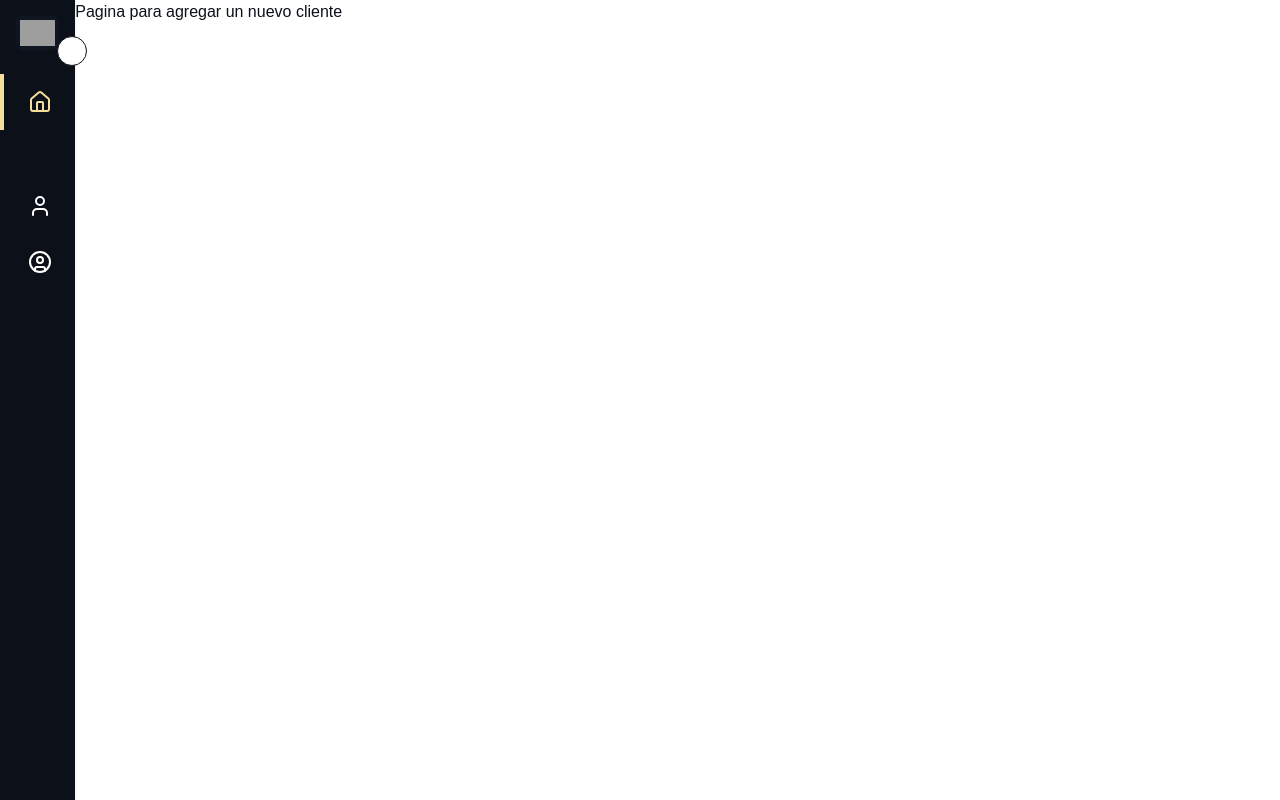
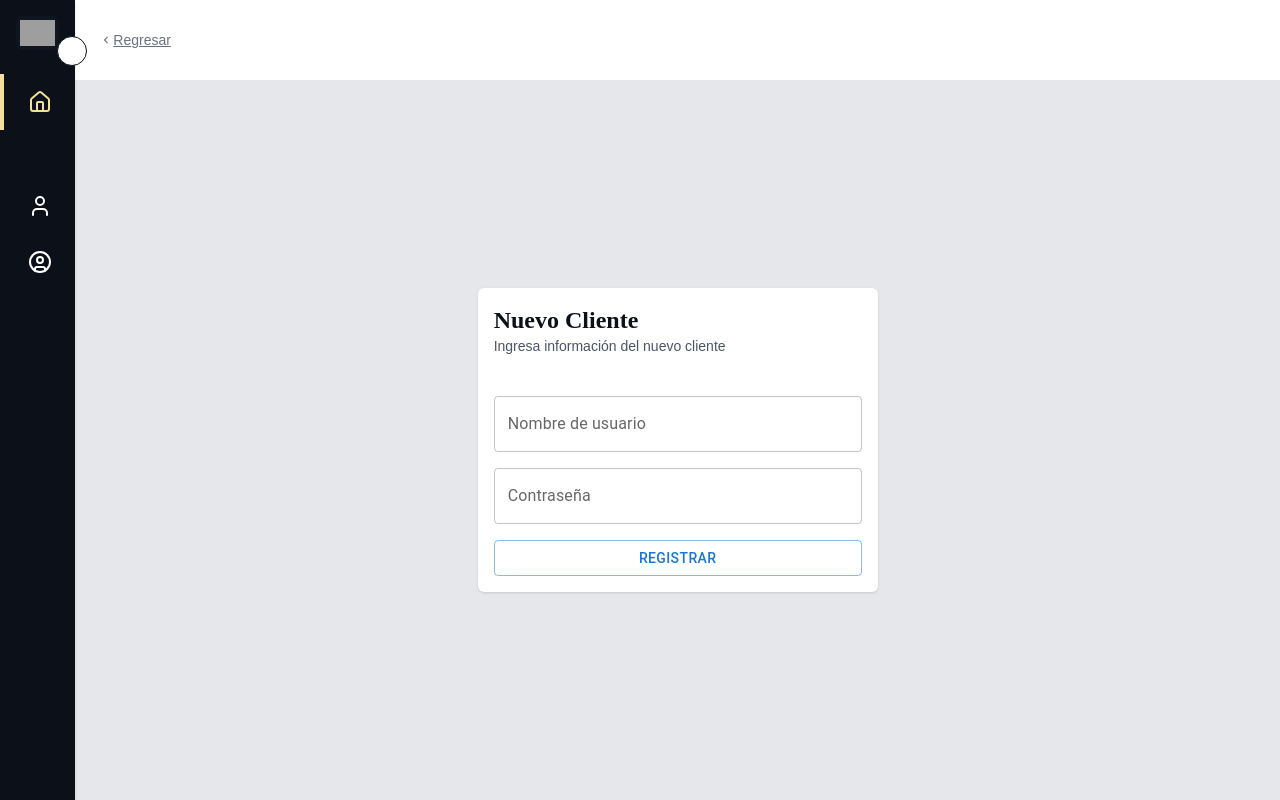
Before and after one commit to AlvaroCoder/dashboard-notaria-frontend, a Next.js app: page /dashboard/clientes/form-add in a window 1280 px wide. Built offline with nearby package versions, Linux system fonts and the light colour scheme; no server answers; grey boxes are pictures that could not be loaded; some icons are missing.

Commit message:
union con API del formulario de cliente

```diff
--- /dev/null
+++ b/src/app/dashboard/clientes/form-add/layout.js
@@ -0,0 +1,25 @@
+'use client'
+import { ChevronLeft } from '@mui/icons-material'
+import { ArrowLeft } from 'lucide-react'
+import { useRouter } from 'next/navigation'
+import React from 'react'
+
+export default function Layout({
+    children
+}) {
+    const {back} = useRouter();
+
+  return (
+    <div className='h-screen flex flex-col'>
+        <nav className='w-full bg-white h-20 flex flex-row items-center p-6'>
+            <div className='flex flex-row items-center text-gray-500  text-sm'>
+                <ChevronLeft fontSize='20'/>
+                <p className='underline cursor-pointer' onClick={()=>back()} >
+                    Regresar
+                </p>
+            </div>
+        </nav>
+        {children}
+    </div>
+  )
+}
--- a/src/app/dashboard/clientes/form-add/page.js
+++ b/src/app/dashboard/clientes/form-add/page.js
@@ -1,7 +1,82 @@
-import React from 'react'
+'use client'
+import Title1 from '@/components/elements/Title1'
+import { Button, TextField } from '@mui/material'
+import { useRouter } from 'next/navigation'
+import React, { useState } from 'react'
+import { toast } from 'react-toastify'
 
 export default function Page() {
+  const router = useRouter();
+
+  const [dataClient, setDataClient] = useState({
+    userName : "",
+    password : ""
+  });
+  const [loading, setLoading] = useState(false);
+
+  const handleChange=(evt)=>{
+    const target = evt.target;
+    setDataClient({
+      ...dataClient,
+      [target.name] : target.value
+    });
+  }
+  const handleSubmit=async(evt)=>{
+    evt.preventDefault();
+    try {
+      setLoading(true);
+      const newDataClient = {
+        ...dataClient,
+        role : {
+          id : 4,
+          value : "client"
+        }
+      }
+      const response = await fetch('http://localhost:8000/login/register/',{
+        method : 'POST',
+        headers : {
+          'Content-type' : 'application/json'
+        },
+        body : JSON.stringify(newDataClient)
+      });
+      const jsonResponseClient = await response.json();
+
+      console.log(jsonResponseClient);
+      toast("Se guardo correctamente el cliente", {
+        type : 'success'
+      });
+      router.back();
+
+
+    } catch (err) {
+      console.log(err);
+      toast("Ocurrio un error",{
+        type : 'error'
+      });
+    }finally{
+      setLoading(false);
+    }
+  }
   return (
-    <div>Pagina para agregar un nuevo cliente</div>
+    <div className='p-6 flex-1 h-full bg-gray-200  flex justify-center items-center flex-col'>
+
+      <form onSubmit={handleSubmit} className='bg-white p-4 rounded-sm shadow flex flex-col gap-4  w-full max-w-[400px] '>
+        <section className='mb-6'>
+          <Title1 className='text-2xl'>
+            Nuevo Cliente
+          </Title1>
+          <p className='text-sm text-gray-600'>Ingresa información del nuevo cliente</p>
+        </section>
+        <TextField label="Nombre de usuario" className='font-poppins' name='userName' value={dataClient?.userName} onChange={handleChange} />
+        <TextField label="Contraseña" className='font-poppins' name='password' type='password' value={dataClient?.password} onChange={handleChange} />
+        <Button
+          loading={loading}
+          variant='outlined'
+          type='submit'
+        >
+          Registrar
+        </Button>
+      </form>
+    </div>
   )
 }
--- a/src/app/dashboard/clientes/page.js
+++ b/src/app/dashboard/clientes/page.js
@@ -159,7 +159,7 @@ export default function Page() {
                 className={"w-full md:w-auto"}
                 onClick={()=>router.push("clientes/form-add")}
             >
-                Agregar nuevo usuario
+                Agregar nuevo cliente
             </Button>
         </section>
         <div className='space-y-6'>
--- a/src/app/dashboard/usuarios/form-add/page.js
+++ /dev/null
@@ -1,7 +0,0 @@
-import React from 'react'
-
-export default function Page() {
-  return (
-    <div>Pagina de Crear usuario</div>
-  )
-};
--- a/src/app/dashboard/usuarios/page.js
+++ /dev/null
@@ -1,36 +0,0 @@
-'use client'
-import { TableroUsuarios } from '@/components/Tables'
-import { Button } from '@/components/ui/button'
-import { Input } from '@/components/ui/input'
-import { useRouter } from 'next/navigation'
-import React from 'react'
-
-export default function Page() {
-  const router = useRouter();
-  return (
-    <div className="p-6 w-full mx-auto">
-      <div className="mb-6">
-        <h1 className="text-2xl font-bold text-gray-800">Gestión de Usuarios</h1>
-        <p className="text-gray-600">Administra los usuarios que tienen acceso al sistema de la notaría.</p>
-      </div>
-
-      {/* Fila de búsqueda y botón */}
-      <div className="flex flex-col md:flex-row md:items-center md:justify-between gap-4 mb-6">
-        <Input
-          placeholder="Buscar usuario por nombre, correo..."
-          className="w-full"
-        />
-        <Button
-          className="w-full md:w-auto"
-          onClick={()=>router.push("usuarios/form-add")}
-          >
-          Agregar nuevo usuario</Button>
-      </div>
-
-      {/* Tablero (solo maqueta por ahora) */}
-      <div className="space-y-6">
-        <TableroUsuarios/>
-      </div>
-    </div>
-  )
-};
```
